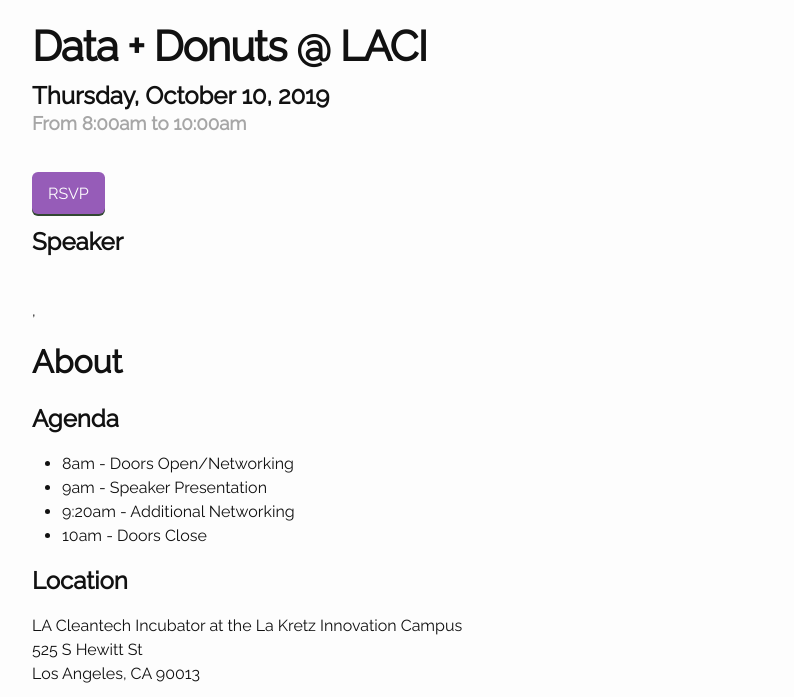
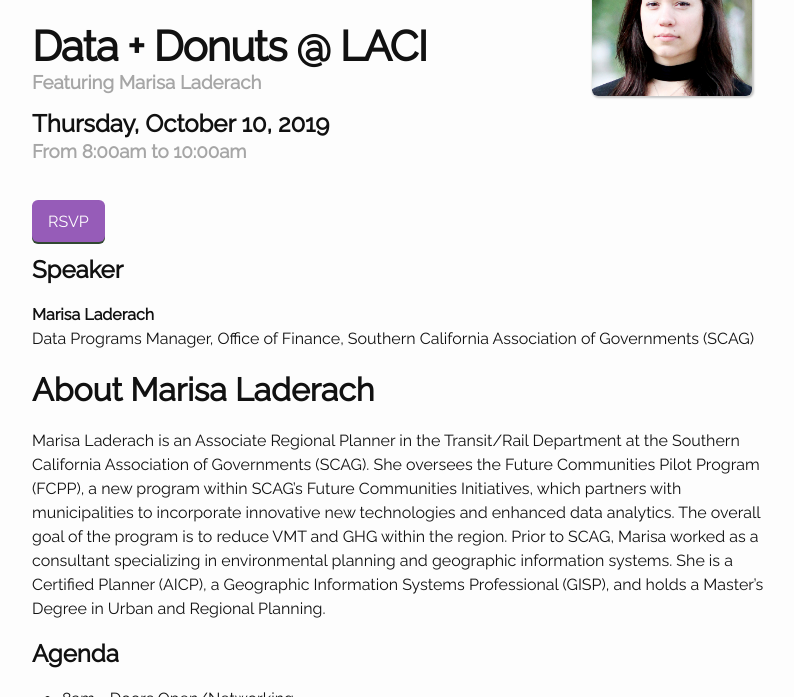
Before and after one commit to compilerla/data-donuts, a Jekyll site: the page built from _posts/2019-10-10-data-donuts-27.md, in a window 1280 px wide and 900 px high, scrolled down 198 px, cut to the strip 189-886 px from the top of the window. Shown: the whole strip, without its empty margins (238-1032 px from the left). Built offline with Jekyll 4.4.1, drawn with Linux system fonts in a browser that asks for light colours.

Commit message:
add oct, nov speakers

```diff
--- a/_data/organisers.yml
+++ b/_data/organisers.yml
@@ -206,3 +206,18 @@
     org: "City of Los Angeles"
     twitter: "juansvas"
     linkedin: "https://www.linkedin.com/in/juansvas/"
+
+Marisa Laderach:
+    name: "Marisa Laderach"
+    photo: "../images/marisa-laderach.jpg"
+    title: "Data Programs Manager, Office of Finance"
+    org: "Southern California Association of Governments (SCAG)"
+    linkedin: "https://www.linkedin.com/in/marisa-laderach/"
+
+Bobby Kobara:
+    name: "Bobby Kobara"
+    photo: "../images/bobby-kobara.jpg"
+    title: "Project Coordinator, Census 2020 Initiative, Office of Mayor Eric Garcetti"
+    org: "City of Los Angeles"
+    twitter: "bobbykobara"
+    linkedin: "https://www.linkedin.com/in/bobbykobara1994/"
--- a/_posts/2019-10-10-data-donuts-27.md
+++ b/_posts/2019-10-10-data-donuts-27.md
@@ -11,11 +11,13 @@
 cover: https://cdn.wallpaper.com/main/lkic_01b.jpg
 
 #event organiser aka speaker details
-organiser: ""
+organiser: "Marisa Laderach"
 eventbrite: "https://eventbrite.com/tickets-external?eid=75013873515&ref=etckt"
 slides: ""
 video: ""
 ---
 
 
-## About
+## About Marisa Laderach
+
+Marisa Laderach is an Associate Regional Planner in the Transit/Rail Department at the Southern California Association of Governments (SCAG). She oversees the Future Communities Pilot Program (FCPP), a new program within SCAG’s Future Communities Initiatives, which partners with municipalities to incorporate innovative new technologies and enhanced data analytics. The overall goal of the program is to reduce VMT and GHG within the region. Prior to SCAG, Marisa worked as a consultant specializing in environmental planning and geographic information systems. She is a Certified Planner (AICP), a Geographic Information Systems Professional (GISP), and holds a Master’s Degree in Urban and Regional Planning.
```
Also changed, not shown: _posts/2019-11-05-data-donuts-28.md (+4 -2 lines), images/bobby-kobara.jpg (added), images/marisa-laderach.jpg (added).
